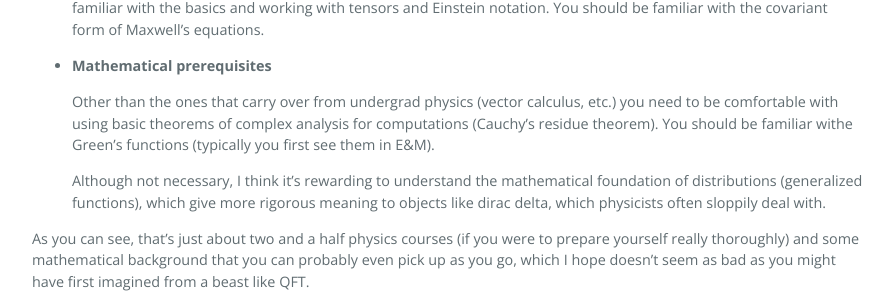
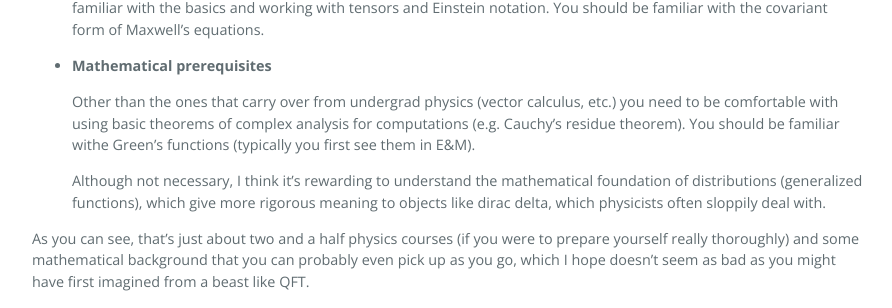
Before and after one commit to sung-max/sung-max.github.io, a Jekyll site: the page built from _posts/2017-12-31-Learning-QFT.markdown, in a window 1280 px wide and 900 px high, scrolled down 918 px. Shown: the part 168-476 px from the top of the window, without its empty margins (192-1084 px from the left). Built offline with Jekyll 4.4.1, drawn with Linux system fonts in a browser that asks for light colours; our own code applies the rules of GitHub Pages for plain Markdown files; formulas are drawn with MathJax 3.

```diff
--- a/_posts/2017-12-31-Learning-QFT.markdown
+++ b/_posts/2017-12-31-Learning-QFT.markdown
@@ -43,7 +43,7 @@ QFT does have a few prerequisites, but it is not as daunting as it may seem (giv
 * **Mathematical prerequisites**
 
     Other than the ones that carry over from undergrad physics (vector calculus, etc.) you need to be comfortable with
-    using basic theorems of complex analysis for computations (Cauchy's residue theorem).
+    using basic theorems of complex analysis for computations (e.g. Cauchy's residue theorem).
     You should be familiar withe Green's functions (typically you first see them in E&M).
 
     Although not necessary, I think it's rewarding to understand the mathematical foundation of distributions (generalized functions), which give more rigorous meaning to objects like dirac delta, which physicists often sloppily deal with.
```
